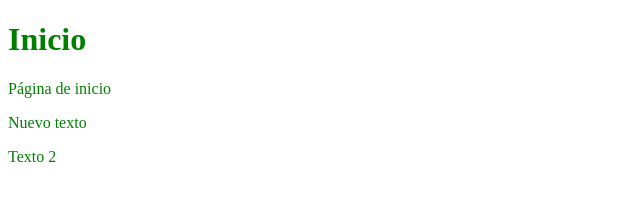
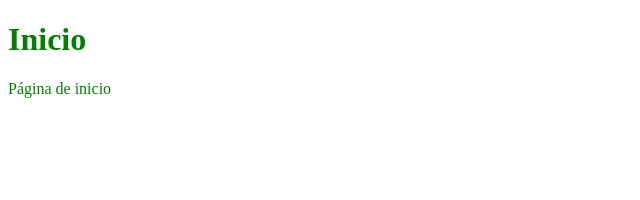
Before and after one commit to sebasolis/prueba, a plain HTML site: page index.html in a window 1280 px wide. Shown: the whole page, without its empty margins (0-640 px from the left). Drawn offline with Linux system fonts and the light colour scheme.

Commit message:
master v11

```diff
--- a/index.html
+++ b/index.html
@@ -9,9 +9,5 @@
         <h1>Inicio</h1>
 
         <p>Página de inicio</p>
-
-        <p>Nuevo texto</p>
-
-        <p>Texto 2</p>
     </body>
 </html>
```
